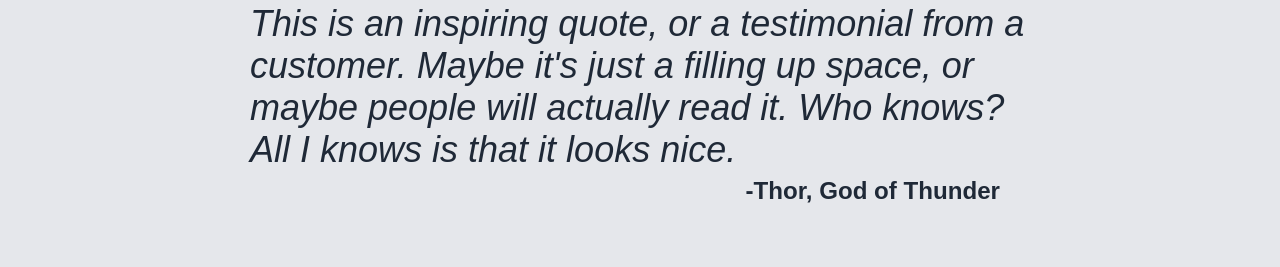
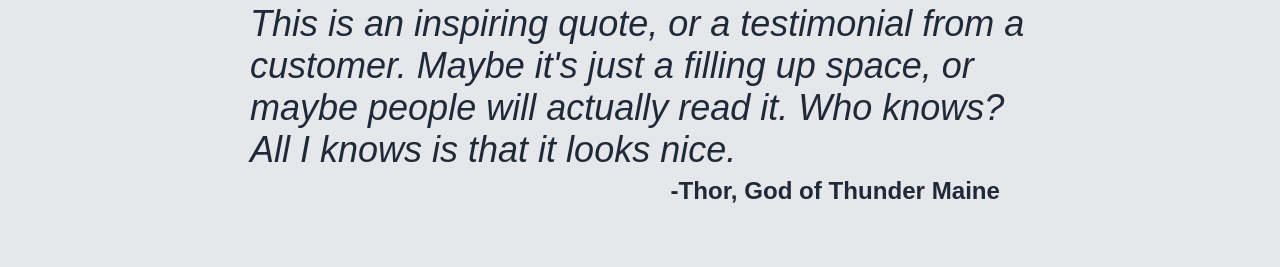
Before and after one commit to ENER0/Project-Landing-Page, a plain HTML site: page LandingPage/index.html in a window 1280 px wide. Shown: the part 1618-1885 px from the top of the page. Drawn offline with Linux system fonts and the light colour scheme.

Commit message:
Demo for Maine

```diff
--- a/LandingPage/index.html
+++ b/LandingPage/index.html
@@ -63,7 +63,7 @@
             filling up space, or maybe people will actually read it. Who knows? All I knows
             is that it looks nice.</i>
             <div class="author">
-                <h6>-Thor, God of Thunder</h6>
+                <h6>-Thor, God of Thunder Maine</h6>
             </div>
         </div>
     </div>
```
